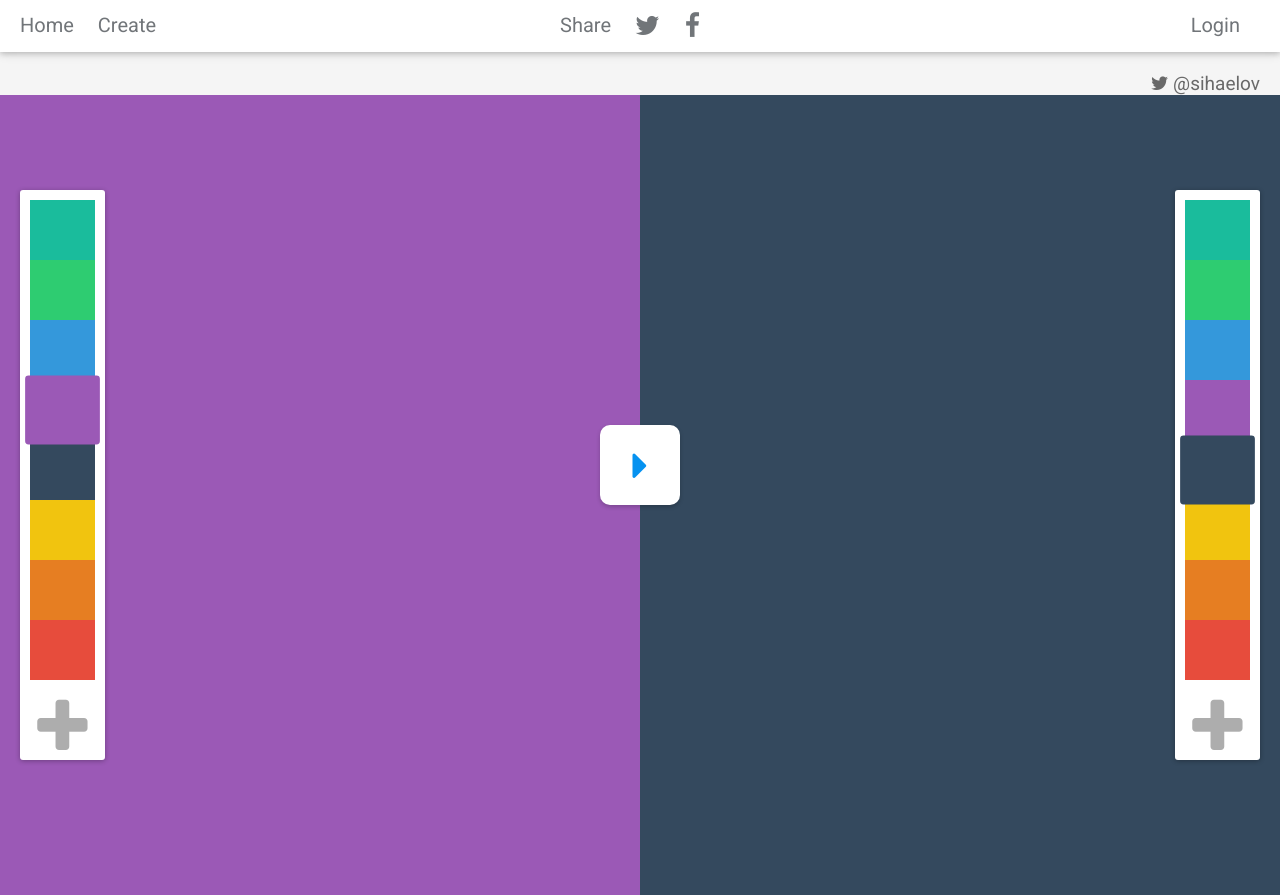
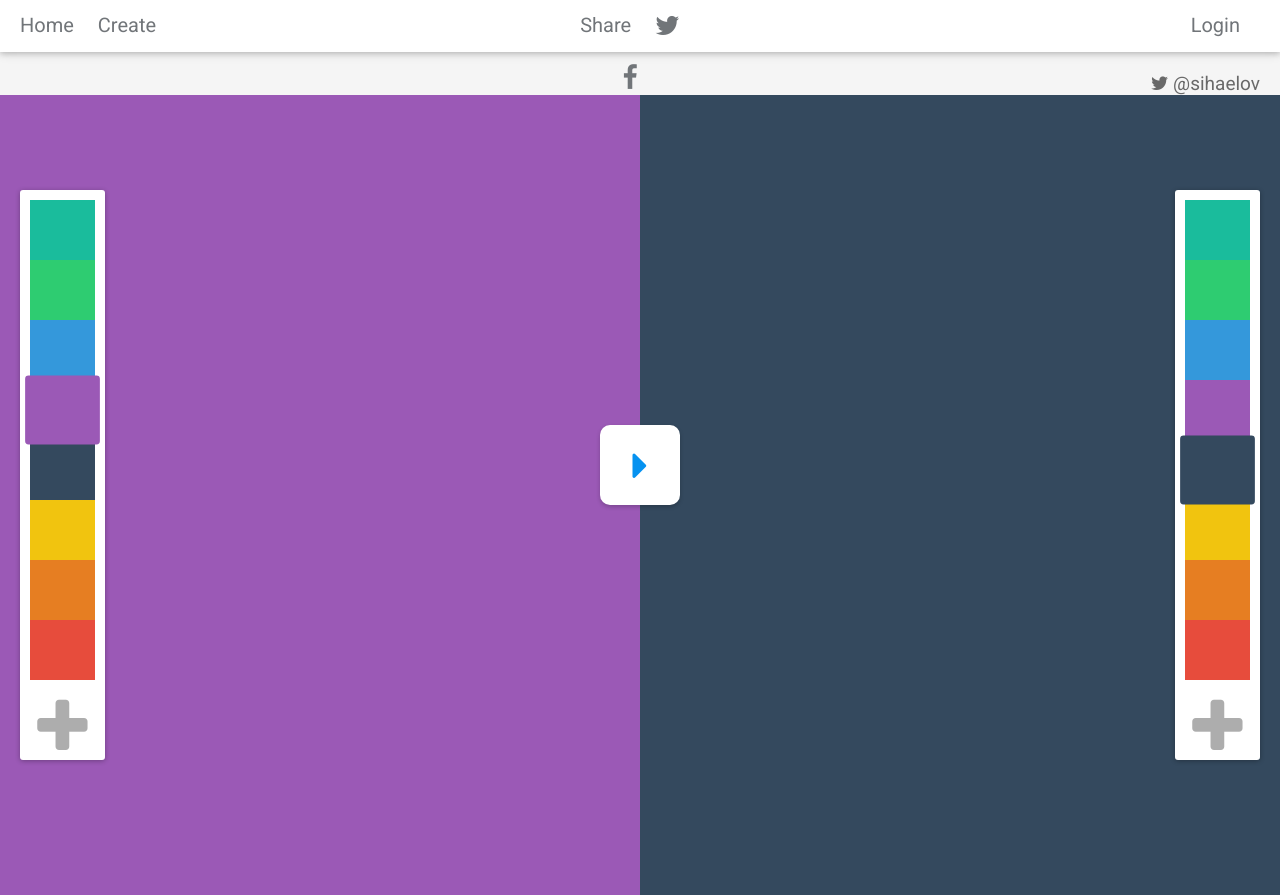
Before and after one commit to kohoto-san/color, a Django app: page /blend/ in a window 1280 px wide. Run offline with Django 3.2, Linux system fonts and the light colour scheme; parts of the project's set-up code (start-up, migrations or seed data) failed here and were passed over; some libraries are stand-ins or nearby versions.

Commit message:
fix navbar-share

```diff
--- a/project/static/style.css
+++ b/project/static/style.css
@@ -226,6 +226,7 @@ body{
 	left: 0;
 	right: 0;
 	top: 0;
+	width: 150px;
 }
 
 @media (max-width: 550px){
```
